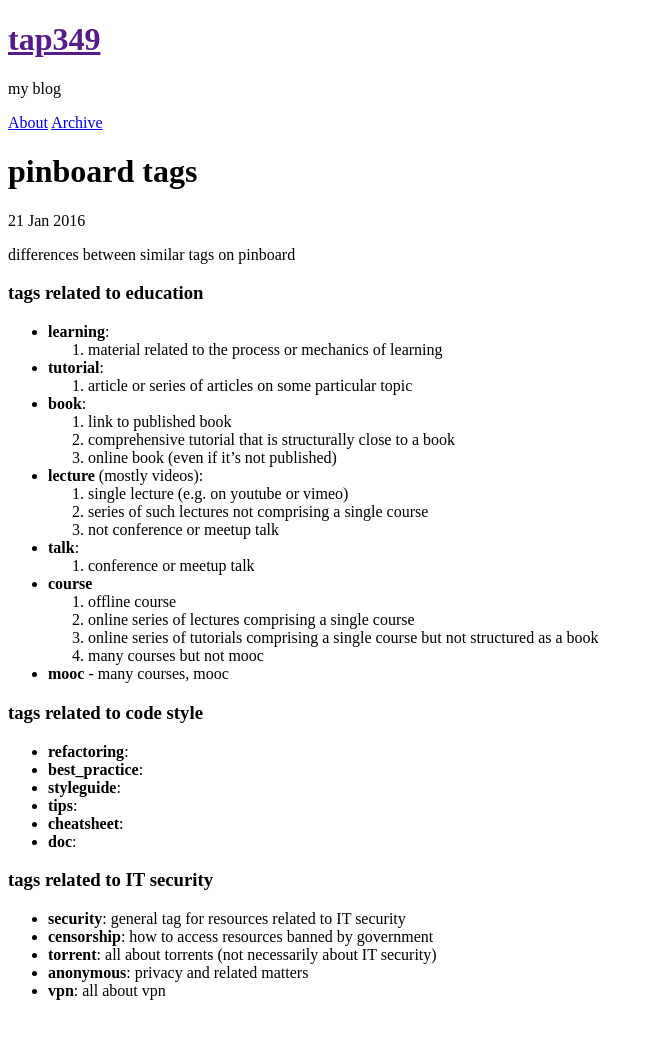
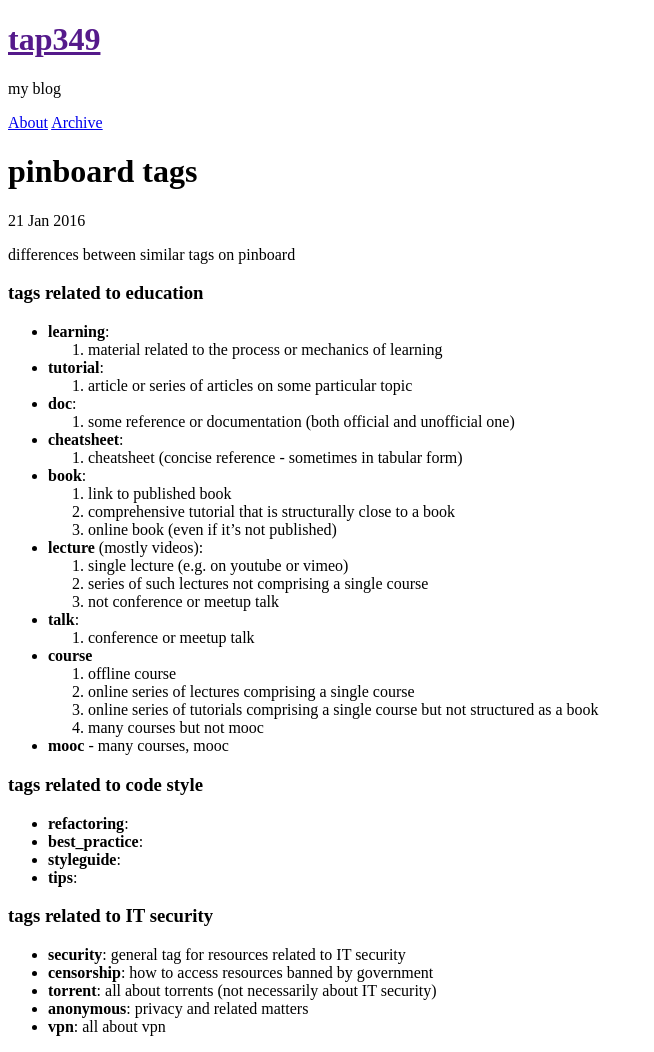
Before and after one commit to tap349/tap349.github.io, a Jekyll site: the page built from _posts/2016-01-22-pinboard-tags.md, in a window 1280 px wide. Shown: the whole page, without its empty margins (0-654 px from the left). Built offline with Jekyll 4.4.1, drawn with Linux system fonts in a browser that asks for light colours; before the commit the page ends 1016 px from its top, so only the background shows below that.

Commit message:
update 2017-03-06_14:43:06

```diff
--- a/_posts/2016-01-22-pinboard-tags.md
+++ b/_posts/2016-01-22-pinboard-tags.md
@@ -16,6 +16,10 @@ differences between similar tags on pinboard
   1. material related to the process or mechanics of learning
 - **tutorial**:
   1. article or series of articles on some particular topic
+- **doc**:
+  1. some reference or documentation (both official and unofficial one)
+- **cheatsheet**:
+  1. cheatsheet (concise reference - sometimes in tabular form)
 - **book**:
   1. link to published book
   2. comprehensive tutorial that is structurally close to a book
```
Also changed, not shown: other parts of _posts/2016-01-22-pinboard-tags.md (+0 -2 lines).
